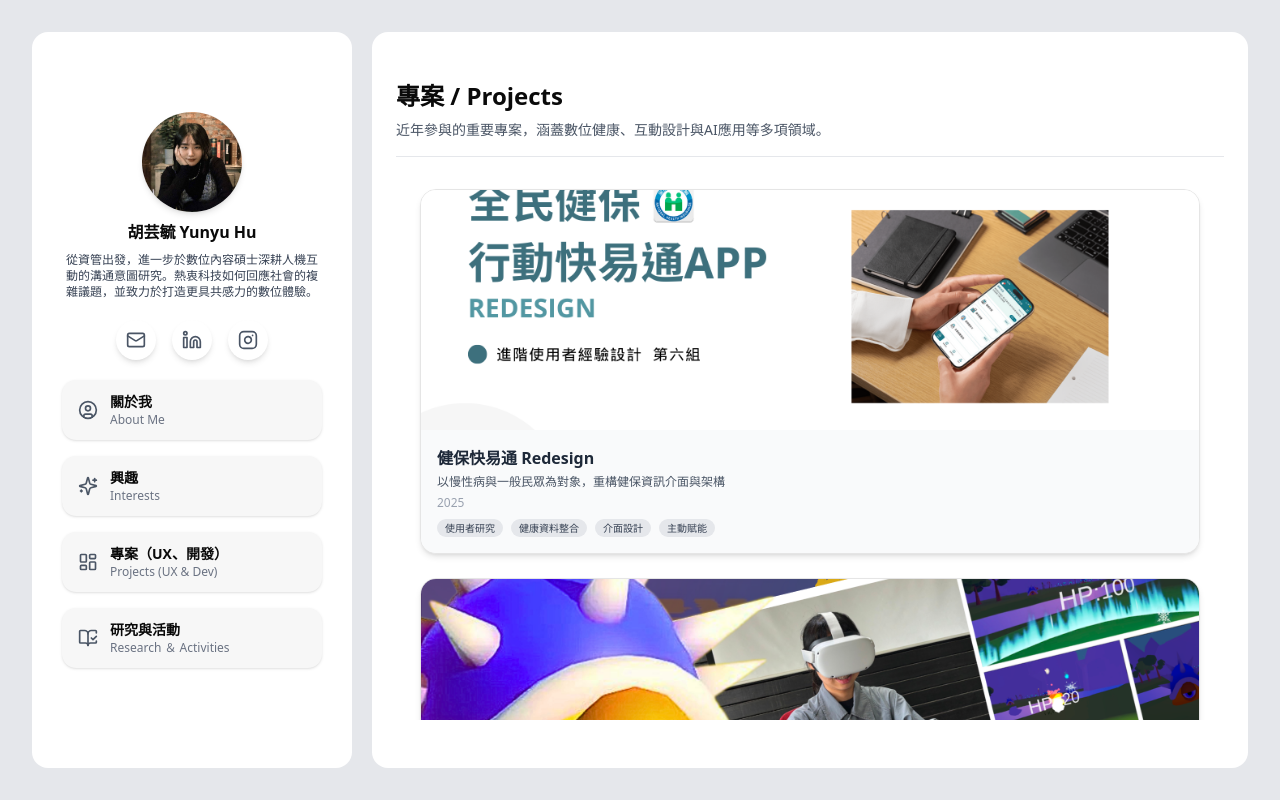
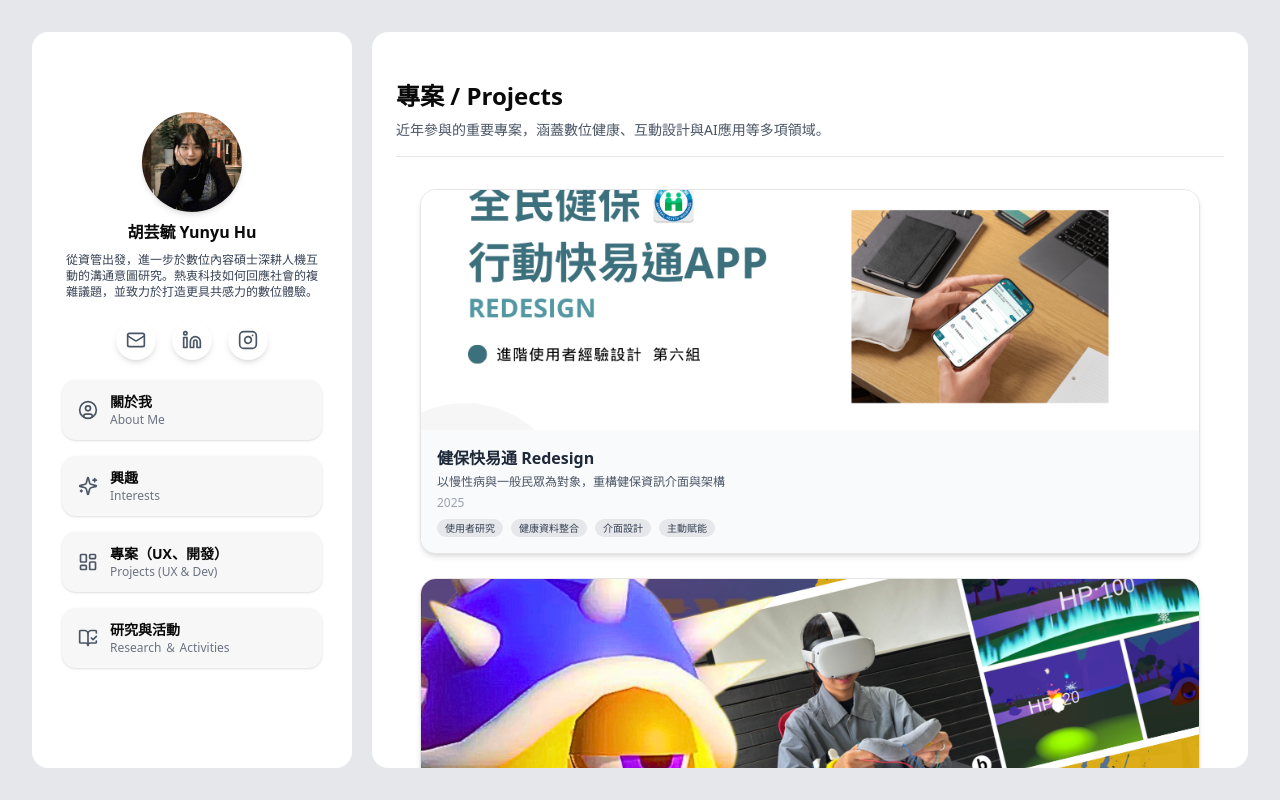
Before and after one commit to Yunyuhu/Yunyu-Web-DigitalProfile, a Next.js app: page /projects in a window 1280 px wide. Built offline with nearby package versions, Linux system fonts and the light colour scheme.

Commit message:
overflow-y-auto

```diff
--- a/src/app/about/page.js
+++ b/src/app/about/page.js
@@ -197,7 +197,7 @@
         </h3>
         <div className="w-full h-px bg-gray-200 mt-4" />
       </div>
-      <div className="max-h-full overflow-y-auto px-6 py-8 space-y-6 text-gray-800 w-full max-w-5xl">
+      <div className="max-h-full px-6 py-8 space-y-6 text-gray-800 w-full max-w-5xl">
 
 
         {/* Bio & Education */}
--- a/src/app/interests/page.js
+++ b/src/app/interests/page.js
@@ -19,7 +19,7 @@
         <div className="w-full h-px bg-gray-200 mt-4" />
       </div>
 
-      <div className="max-h-full overflow-y-auto px-6 py-8 space-y-6 text-gray-800 w-full max-w-5xl" >
+      <div className="max-h-full px-6 py-8 space-y-6 text-gray-800 w-full max-w-5xl" >
 
       <div className="grid grid-cols-1 sm:grid-cols-3 w-full gap-4 h-[33vh] sm:h-[33vh]">
           <div className={`bg-gray-200 sm:col-span-1 rounded-2xl relative overflow-hidden`}
--- a/src/app/projects/page.js
+++ b/src/app/projects/page.js
@@ -70,6 +70,7 @@
 
 export default function Projects() {
   return (
+    // overflow-y-auto
     <div className="w-full h-full bg-white flex flex-col justify-start items-center rounded-2xl py-12 px-6 overflow-y-auto">
       <div className="flex flex-col w-full">
         <h1 className="max-h-full w-full max-w-5xl text-2xl font-bold">專案 / Projects</h1>
@@ -79,7 +80,7 @@
         <div className="w-full h-px bg-gray-200 mt-4" />
       </div>
 
-      <div className="max-h-full overflow-y-auto px-6 py-8 space-y-6 text-gray-800 w-full max-w-5xl">
+      <div className="max-h-full px-6 py-8 space-y-6 text-gray-800 w-full max-w-5xl">
         {projects.map((project, index) => {
           const spanClass =
             index === 0 || index === 1 ? "md:col-span-6" :
--- a/src/app/research/page.js
+++ b/src/app/research/page.js
@@ -24,7 +24,7 @@
         <div className="w-full h-px bg-gray-200 mt-4" />
       </div>
 
-      <div className="max-h-full overflow-y-auto px-6 py-8 space-y-6 text-gray-800 w-full max-w-5xl" >
+      <div className="max-h-full px-6 py-8 space-y-6 text-gray-800 w-full max-w-5xl" >
 
       <div className="grid grid-cols-1 sm:grid-cols-3 w-full gap-4 h-[33vh] sm:h-[33vh]">
           <div className={`bg-gray-200 sm:col-span-1 rounded-2xl relative overflow-hidden`}
```
